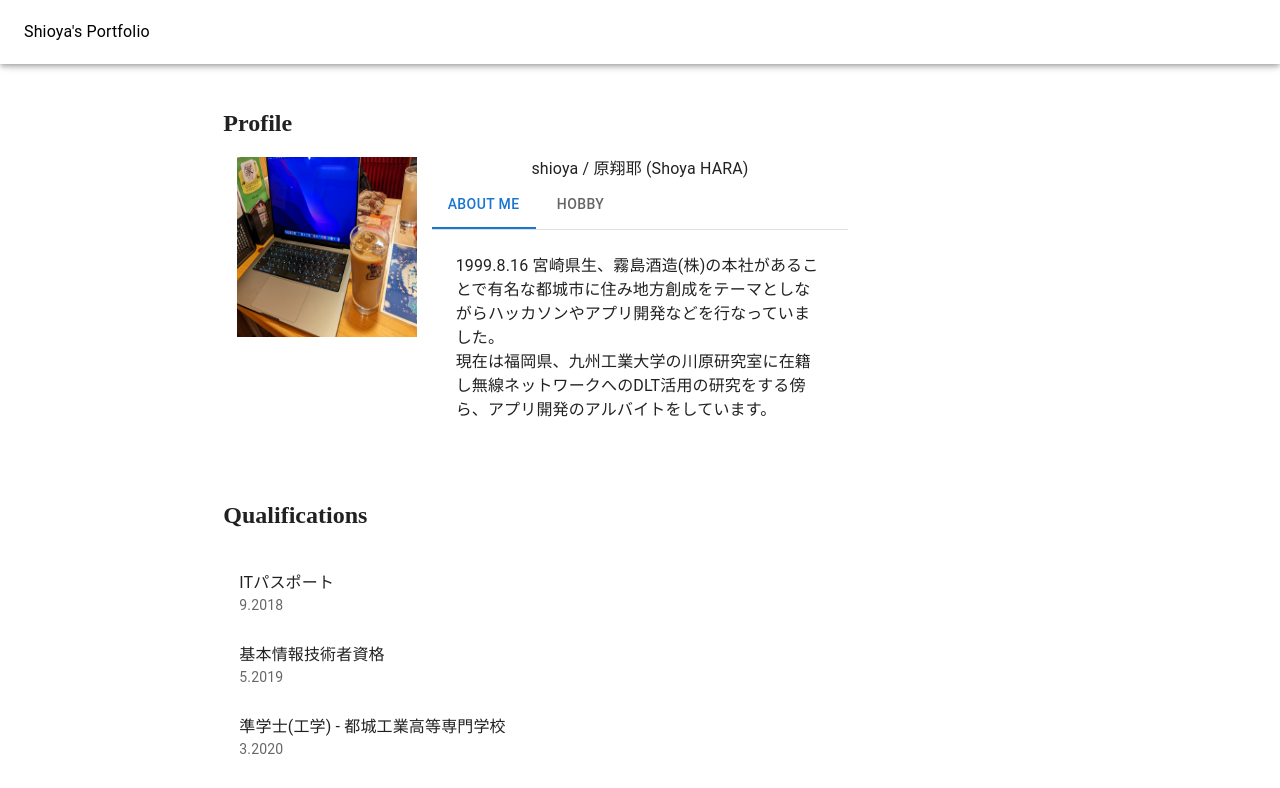
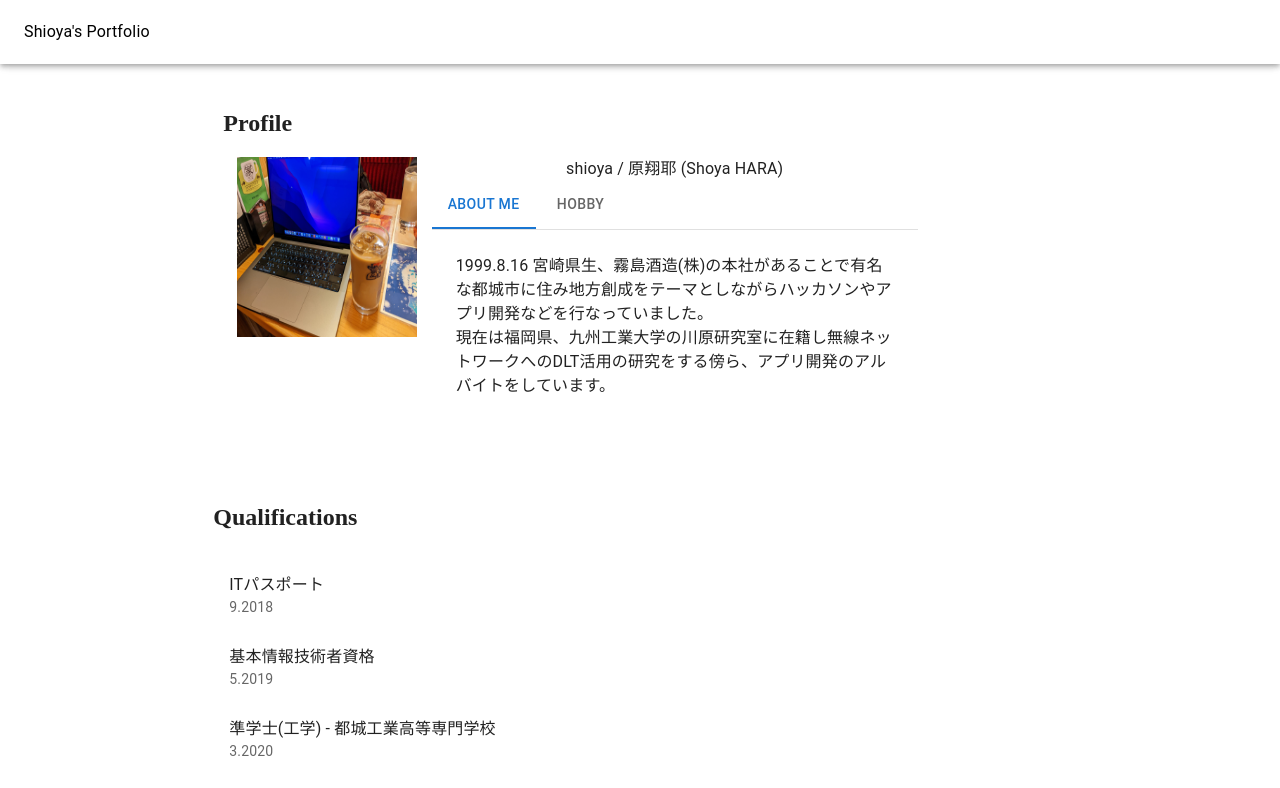
Before and after one commit to shioya86/harashio.jp, a React (Create React App) app: page / in a window 1280 px wide. Shown: the top 788 px of the page. Built offline with nearby package versions, Linux system fonts and the light colour scheme; a web font is replaced by a local one.

Commit message:
fix: なにか

```diff
--- a/src/components/MyProfileTabs.js
+++ b/src/components/MyProfileTabs.js
@@ -48,19 +48,19 @@ export default function BasicTabs() {
   return (
     <Box sx={{ width: '100%' }}>
       <Box sx={{ borderBottom: 1, borderColor: 'divider' }}>
-        <Tabs value={value} onChange={handleChange} aria-label="basic tabs example">
+        <Tabs value={value} onChange={handleChange} aria-label="basic tabs example" >
           <Tab label="About Me" {...a11yProps(0)} />
           <Tab label="Hobby" {...a11yProps(1)} />
         </Tabs>
       </Box>
-      <TabPanel value={value} index={0} style={{minHeight: "13em"}}>
-        <Typography>
+      <TabPanel value={value} index={0} >
+        <Typography style={{margin: "0px", minHeight: "180px"}}>
           1999.8.16 宮崎県生、霧島酒造(株)の本社があることで有名な都城市に住み地方創成をテーマとしながらハッカソンやアプリ開発などを行なっていました。 <br />
           現在は福岡県、九州工業大学の川原研究室に在籍し無線ネットワークへのDLT活用の研究をする傍ら、アプリ開発のアルバイトをしています。 <br />
         </Typography>
       </TabPanel>
-      <TabPanel value={value} index={1} style={{minHeight: "13em"}}>
-        <Typography>
+      <TabPanel value={value} index={1}>
+        <Typography style={{margin: "0px", minHeight: "180px"}}>
           旅行・BBQ
         </Typography>
       </TabPanel>
--- a/src/components/Title.js
+++ b/src/components/Title.js
@@ -9,9 +9,7 @@ const style =  {
 }
 const Title = (props) => {
   return (
-    <div>
       <h2 id={props.name} style={style.header}> {props.name}</h2>
-    </div>
   );
 };
 
--- a/src/pages/Profile.js
+++ b/src/pages/Profile.js
@@ -19,7 +19,7 @@ function Profile() {
       <Grid item lg={3} xs={10} style={{textAlign: "center"}}>
         <img src="./sample_profile.jpeg" layout="fill" style={{width: "180px", height: "180px"}} alt="Image" />
       </Grid>
-      <Grid item lg={6} xs={10}>
+      <Grid item lg={7} xs={10}>
         <Typography style={{textAlign: "center"}}>shioya / 原翔耶 (Shoya HARA)</Typography>
         <MyTabs />
       </Grid>
--- a/src/pages/Qualifications.js
+++ b/src/pages/Qualifications.js
@@ -7,7 +7,6 @@ import Card from "@material-ui/core/Card";
 
 const styles = {
   card: {
-    padding: 10,
     boxShadow: "none"
   }
 }
```
